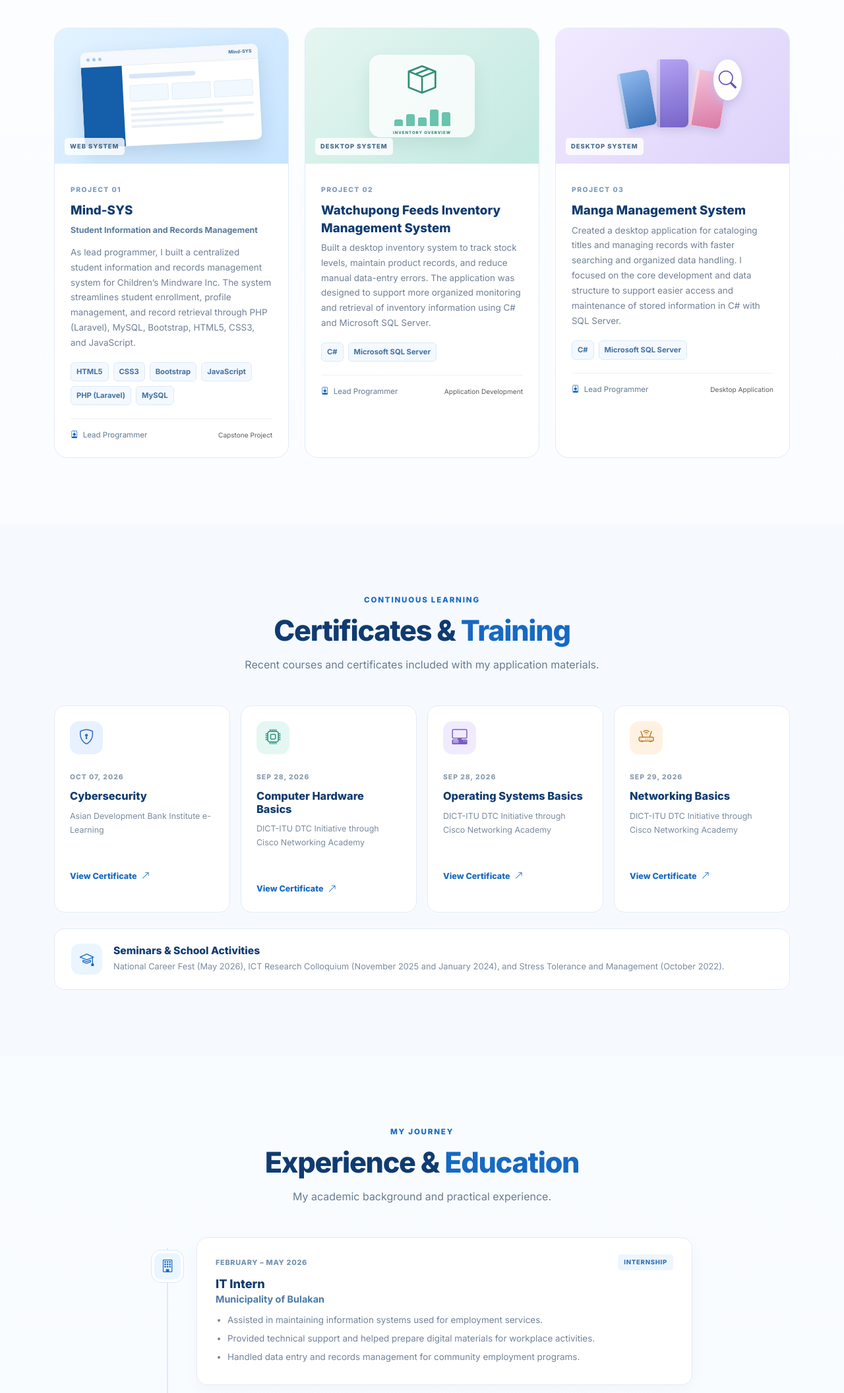
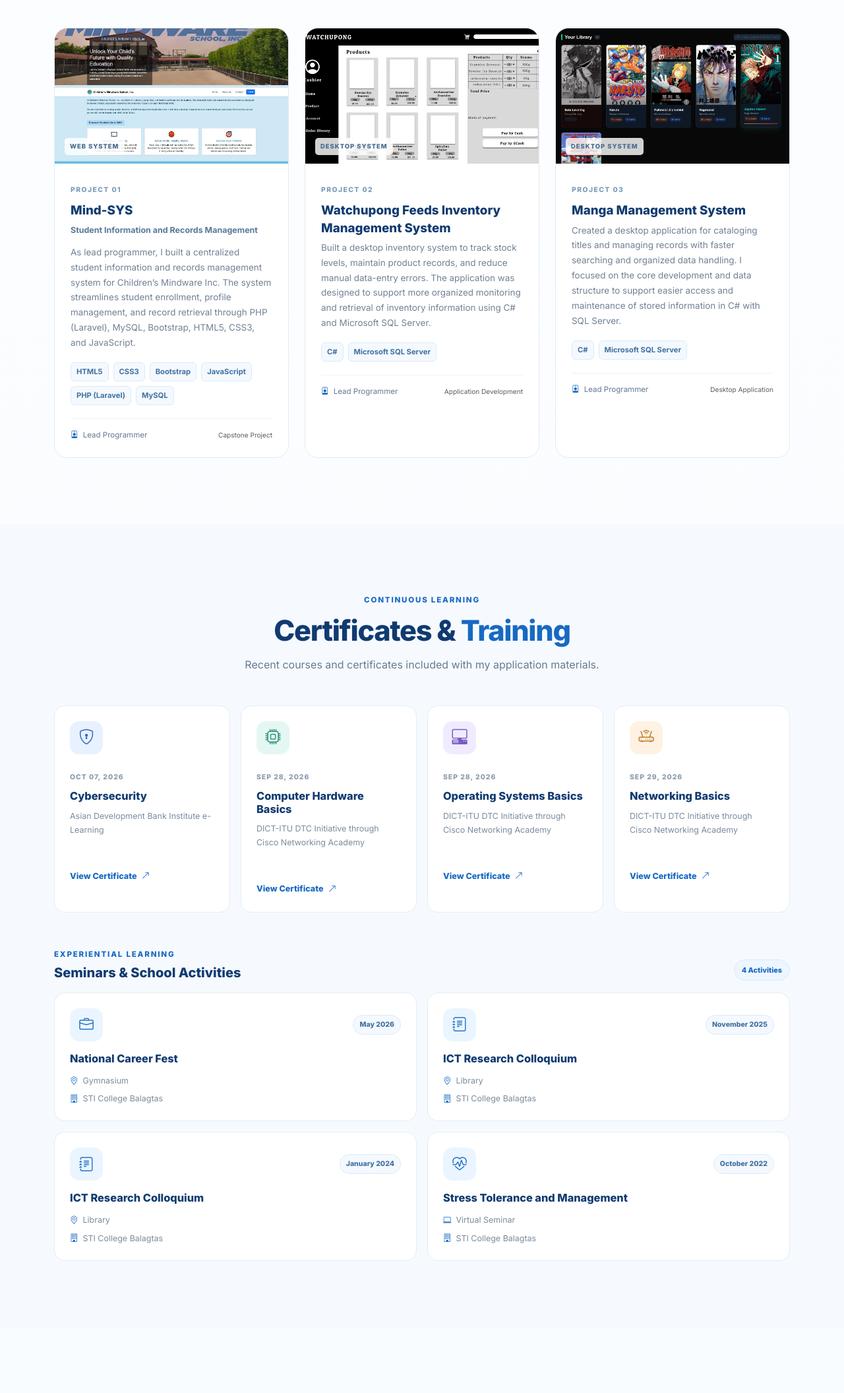
Before and after one commit to NealeLegaspi/portfolio, a plain HTML site: page index.html in a window 1280 px wide. Shown: the part 3080-5191 px from the top of the page at 66% size. Drawn offline with nearby package versions, Linux system fonts and the light colour scheme.

Commit message:
Updated portfolio

```diff
--- a/index.html
+++ b/index.html
@@ -145,15 +145,15 @@
         </div>
         <div class="row g-4">
           <div class="col-lg-4"><article class="project-card h-100">
-            <div class="project-visual mindware-visual"><div class="mock-window"><div class="mock-top"><i></i><i></i><i></i><span>Mind-SYS</span></div><div class="mock-body"><div class="mock-sidebar"></div><div class="mock-content"><div class="mock-title"></div><div class="mock-stat-row"><b></b><b></b><b></b></div><div class="mock-table"><i></i><i></i><i></i><i></i></div></div></div></div><span class="project-type">WEB SYSTEM</span></div>
+            <div class="project-visual mindware-visual"><img class="project-image" src="assets/Mindsys.JPG" alt="Mind-SYS student information system screenshot"><span class="project-type">WEB SYSTEM</span></div>
             <div class="project-body"><span class="project-number">PROJECT 01</span><h3>Mind-SYS</h3><p class="project-subtitle">Student Information and Records Management</p><p>As lead programmer, I built a centralized student information and records management system for Children’s Mindware Inc. The system streamlines student enrollment, profile management, and record retrieval through PHP (Laravel), MySQL, Bootstrap, HTML5, CSS3, and JavaScript.</p><div class="project-tech"><span>HTML5</span><span>CSS3</span><span>Bootstrap</span><span>JavaScript</span><span>PHP (Laravel)</span><span>MySQL</span></div><div class="project-footer"><span><i class="bi bi-person-badge"></i> Lead Programmer</span><span class="text-muted small">Capstone Project</span></div></div>
           </article></div>
           <div class="col-lg-4"><article class="project-card h-100">
-            <div class="project-visual inventory-visual"><div class="inventory-art"><i class="bi bi-box-seam"></i><div class="inventory-bars"><span></span><span></span><span></span><span></span><span></span></div><div class="inventory-label">INVENTORY OVERVIEW</div></div><span class="project-type">DESKTOP SYSTEM</span></div>
+            <div class="project-visual inventory-visual"><img class="project-image" src="assets/Watchupong.png" alt="Watchupong Feeds inventory management system screenshot"><span class="project-type">DESKTOP SYSTEM</span></div>
             <div class="project-body"><span class="project-number">PROJECT 02</span><h3>Watchupong Feeds Inventory Management System</h3><p>Built a desktop inventory system to track stock levels, maintain product records, and reduce manual data-entry errors. The application was designed to support more organized monitoring and retrieval of inventory information using C# and Microsoft SQL Server.</p><div class="project-tech"><span>C#</span><span>Microsoft SQL Server</span></div><div class="project-footer"><span><i class="bi bi-person-badge"></i> Lead Programmer</span><span class="text-muted small">Application Development</span></div></div>
           </article></div>
           <div class="col-lg-4"><article class="project-card h-100">
-            <div class="project-visual manga-visual"><div class="manga-art"><div class="book book-one"></div><div class="book book-two"></div><div class="book book-three"></div><i class="bi bi-search"></i></div><span class="project-type">DESKTOP SYSTEM</span></div>
+            <div class="project-visual manga-visual"><img class="project-image" src="assets/Manga.jpg" alt="Manga management system screenshot"><span class="project-type">DESKTOP SYSTEM</span></div>
             <div class="project-body"><span class="project-number">PROJECT 03</span><h3>Manga Management System</h3><p>Created a desktop application for cataloging titles and managing records with faster searching and organized data handling. I focused on the core development and data structure to support easier access and maintenance of stored information in C# with SQL Server.</p><div class="project-tech"><span>C#</span><span>Microsoft SQL Server</span></div><div class="project-footer"><span><i class="bi bi-person-badge"></i> Lead Programmer</span><span class="text-muted small">Desktop Application</span></div></div>
           </article></div>
         </div>
@@ -173,7 +173,18 @@
           <div class="col-md-6 col-lg-3"><article class="certificate-card h-100"><div class="certificate-icon os"><i class="bi bi-pc-display-horizontal"></i></div><span class="certificate-date">SEP 28, 2026</span><h3>Operating Systems Basics</h3><p>DICT-ITU DTC Initiative through Cisco Networking Academy</p><a class="certificate-link" href="assets/OPS_Certificate.pdf" target="_blank" rel="noopener">View Certificate <i class="bi bi-arrow-up-right"></i></a></article></div>
           <div class="col-md-6 col-lg-3"><article class="certificate-card h-100"><div class="certificate-icon network"><i class="bi bi-router"></i></div><span class="certificate-date">SEP 29, 2026</span><h3>Networking Basics</h3><p>DICT-ITU DTC Initiative through Cisco Networking Academy</p><a class="certificate-link" href="assets/NB_Certificate.pdf" target="_blank" rel="noopener">View Certificate <i class="bi bi-arrow-up-right"></i></a></article></div>
         </div>
-        <div class="seminar-strip mt-4"><div class="seminar-icon"><i class="bi bi-mortarboard"></i></div><div><h3>Seminars & School Activities</h3><p>National Career Fest (May 2026), ICT Research Colloquium (November 2025 and January 2024), and Stress Tolerance and Management (October 2022).</p></div></div>
+        <div class="seminars-section mt-5">
+          <div class="seminars-heading">
+            <div><span class="section-kicker">EXPERIENTIAL LEARNING</span><h3>Seminars &amp; School Activities</h3></div>
+            <span class="seminar-count">4 Activities</span>
+          </div>
+          <div class="seminar-grid">
+            <article class="seminar-card"><div class="seminar-card-top"><div class="seminar-icon"><i class="bi bi-briefcase"></i></div><span class="seminar-date">May 2026</span></div><h4>National Career Fest</h4><div class="seminar-meta"><span><i class="bi bi-geo-alt"></i>Gymnasium</span><span><i class="bi bi-building"></i>STI College Balagtas</span></div></article>
+            <article class="seminar-card"><div class="seminar-card-top"><div class="seminar-icon"><i class="bi bi-journal-text"></i></div><span class="seminar-date">November 2025</span></div><h4>ICT Research Colloquium</h4><div class="seminar-meta"><span><i class="bi bi-geo-alt"></i>Library</span><span><i class="bi bi-building"></i>STI College Balagtas</span></div></article>
+            <article class="seminar-card"><div class="seminar-card-top"><div class="seminar-icon"><i class="bi bi-journal-text"></i></div><span class="seminar-date">January 2024</span></div><h4>ICT Research Colloquium</h4><div class="seminar-meta"><span><i class="bi bi-geo-alt"></i>Library</span><span><i class="bi bi-building"></i>STI College Balagtas</span></div></article>
+            <article class="seminar-card"><div class="seminar-card-top"><div class="seminar-icon"><i class="bi bi-heart-pulse"></i></div><span class="seminar-date">October 2022</span></div><h4>Stress Tolerance and Management</h4><div class="seminar-meta"><span><i class="bi bi-laptop"></i>Virtual Seminar</span><span><i class="bi bi-building"></i>STI College Balagtas</span></div></article>
+          </div>
+        </div>
       </div>
     </section>
 
--- a/style.css
+++ b/style.css
@@ -110,7 +110,11 @@ main { overflow-x: hidden; }
 .project-card:hover .project-visual::after { opacity: 1; }
 .project-card:hover .project-visual .mock-window,
 .project-card:hover .project-visual .inventory-art,
-.project-card:hover .project-visual .manga-art { transform: scale(1.03); }
+.project-card:hover .project-visual .manga-art,
+.project-card:hover .project-image { transform: scale(1.03); }
+.project-image { width: 100%; height: 100%; display: block; object-fit: cover; object-position: center; transition: transform .25s ease; }
+.project-visual .project-image { position: absolute; inset: 0; width: 100%; height: 100%; z-index: 0; }
+.project-type { z-index: 2; }
 .mindware-visual { background: linear-gradient(135deg,#e3f3ff,#c7e4ff); }
 .inventory-visual { background: linear-gradient(135deg,#e5f6f1,#c2e9e0); }
 .manga-visual { background: linear-gradient(135deg,#f1eaff,#dcd2fa); }
@@ -157,10 +161,26 @@ main { overflow-x: hidden; }
 .certificate-card p { color: #7a8b9d; font-size: .78rem; min-height: 67px; }
 .certificate-link { display: inline-flex; align-items: center; gap: 7px; color: var(--blue); font-size: .79rem; font-weight: 800; margin-top: 8px; }
 .certificate-link:hover { color: var(--blue-deep); }
-.seminar-strip { display: flex; align-items: center; gap: 17px; background: white; border: 1px solid #e2ecf6; border-radius: 15px; padding: 22px 25px; }
-.seminar-icon { flex: 0 0 47px; width: 47px; height: 47px; border-radius: 13px; background: #eaf5ff; color: var(--blue); display: grid; place-items: center; font-size: 1.35rem; }
-.seminar-strip h3 { color: var(--navy); font-size: .98rem; font-weight: 800; margin-bottom: 4px; }
-.seminar-strip p { color: #7a8b9d; font-size: .8rem; margin: 0; }
+.seminars-heading { display: flex; align-items: flex-end; justify-content: space-between; gap: 16px; margin-bottom: 18px; }
+.seminars-heading h3 { color: var(--navy); font-size: 1.25rem; font-weight: 800; margin: 0; }
+.seminars-heading .section-kicker { margin-bottom: 5px; }
+.seminar-count { color: var(--blue); background: #edf6ff; border: 1px solid #dceaf8; border-radius: 50px; padding: 6px 11px; font-size: .68rem; font-weight: 800; white-space: nowrap; }
+.seminar-grid { display: grid; grid-template-columns: repeat(2, minmax(0, 1fr)); gap: 1rem; }
+.seminar-card { min-width: 0; background: #fff; border: 1px solid #e2ecf6; border-radius: 16px; padding: 23px; transition: transform .25s ease, box-shadow .25s ease; }
+.seminar-card:hover { transform: translateY(-4px); box-shadow: var(--shadow); }
+.seminar-card-top { display: flex; align-items: center; justify-content: space-between; gap: 12px; margin-bottom: 15px; }
+.seminar-icon { width: 50px; height: 50px; border-radius: 14px; background: #eaf5ff; color: var(--blue); display: grid; place-items: center; font-size: 1.35rem; }
+.seminar-date { color: #42719f; background: #f4f9ff; border: 1px solid #dceaf8; border-radius: 50px; padding: 5px 9px; font-size: .66rem; font-weight: 800; white-space: nowrap; }
+.seminar-card h4 { color: var(--navy); font-size: 1.02rem; font-weight: 800; line-height: 1.35; margin: 0 0 12px; }
+.seminar-meta { display: grid; gap: 6px; color: #7a8b9d; font-size: .78rem; }
+.seminar-meta span { display: flex; align-items: center; gap: 7px; }
+.seminar-meta i { color: var(--blue); }
+body.dark-mode .seminar-card { background: #223247; border-color: #394d63; }
+body.dark-mode .seminar-card h4,
+body.dark-mode .seminars-heading h3 { color: #d5e1ed; }
+body.dark-mode .seminar-meta { color: #bdcbd9; }
+body.dark-mode .seminar-date,
+body.dark-mode .seminar-count { color: #c5d9eb; background: #30465e; border-color: #40566e; }
 .timeline { max-width: 820px; margin: 0 auto; position: relative; }
 .timeline:before { content: ''; position: absolute; top: 16px; bottom: 25px; left: 23px; width: 2px; background: #dceafa; }
 .timeline-item { position: relative; padding-left: 68px; margin-bottom: 27px; }
@@ -346,6 +366,8 @@ img { max-width: 100%; }
   .contact-panel { padding: 42px; }
 }
 @media (max-width: 767.98px) {
+  .seminar-grid { grid-template-columns: 1fr; }
+  .seminars-heading { align-items: center; }
   .skills-grid { grid-template-columns: 1fr; }
   .productivity-card { grid-column: 1; width: 100%; }
   .skill-card { padding: 23px; }
@@ -383,7 +405,10 @@ img { max-width: 100%; }
   .timeline-meta { align-items: flex-start; flex-direction: column; gap: 6px; }
   .contact-panel { padding: 31px 23px; border-radius: 18px; }
   .contact-actions .btn { font-size: .79rem; }
-  .seminar-strip { align-items: flex-start; padding: 18px; }
+  .seminars-heading { align-items: flex-start; }
+  .seminar-card { padding: 20px; }
+  .seminar-card-top { align-items: flex-start; }
+  .seminar-date { white-space: normal; text-align: right; }
 }
 @media (prefers-reduced-motion: reduce) {
   *,*::before,*::after { scroll-behavior: auto !important; transition-duration: .01ms !important; animation-duration: .01ms !important; }
```
Also changed, not shown: assets/Manga.jpg (added), assets/Mindsys.JPG (added), assets/Watchupong.png (added).
